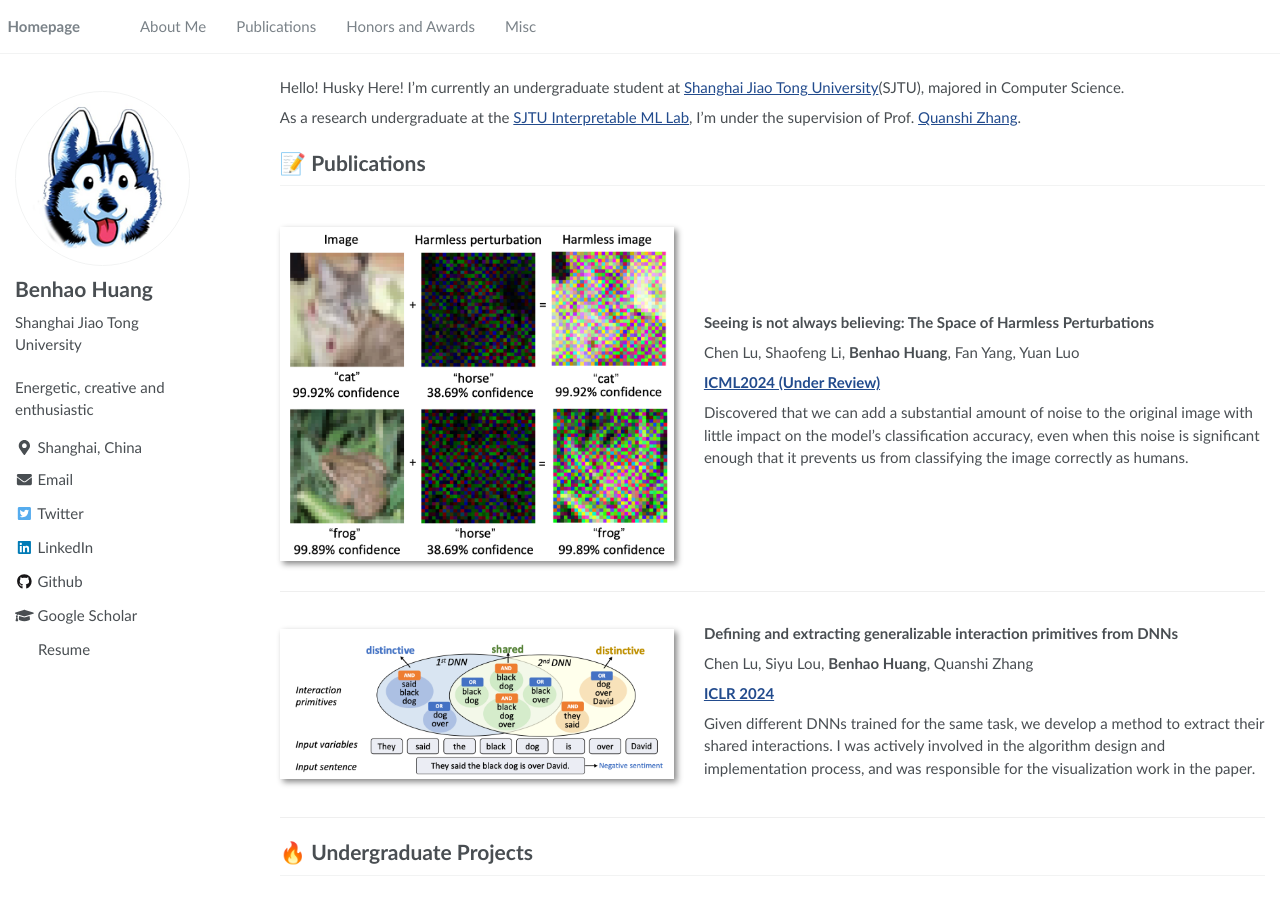
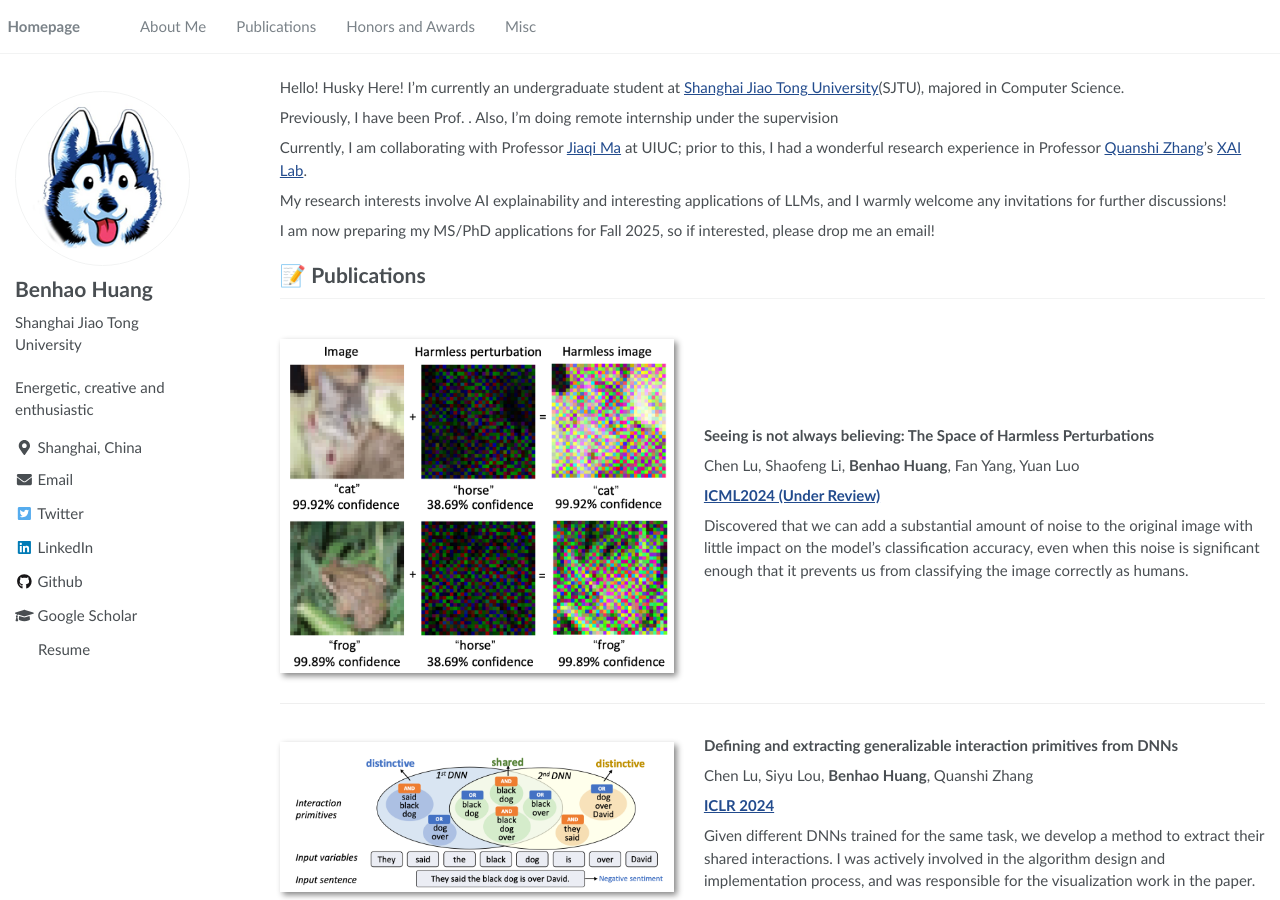
Before and after one commit to RayeRen/acad-homepage.github.io, a Jekyll site: the page built from _pages/about.md, in a window 1280 px wide and 900 px high. Built offline with Jekyll 4.4.1, drawn with Linux system fonts in a browser that asks for light colours; nearby versions of some CDN libraries; a style sheet for code colours, icons or effects is not loaded; some of the changed text lies outside the part shown.

Commit message:
Update about.md

```diff
--- a/_pages/about.md
+++ b/_pages/about.md
@@ -27,9 +27,14 @@
 
  Hello! Husky Here!  I'm currently an undergraduate student at [Shanghai Jiao Tong University](https://en.sjtu.edu.cn/)(SJTU), majored in Computer Science.
 
-As a research undergraduate at the  [SJTU Interpretable ML Lab](https://sjtu-xai-lab.github.io/), I'm under the supervision of Prof. [Quanshi Zhang](http://qszhang.com/).
+  Previously, I have been Prof. . Also, I'm doing remote internship under the supervision
 
 
+Currently, I am collaborating with Professor [Jiaqi Ma](https://jiaqima.github.io/) at UIUC; prior to this, I had a wonderful research experience in Professor [Quanshi Zhang](http://qszhang.com/)'s [XAI Lab](https://sjtu-xai-lab.github.io/).
+
+My research interests involve AI explainability and interesting applications of LLMs, and I warmly welcome any invitations for further discussions!
+
+I am now preparing my MS/PhD applications for Fall 2025, so if interested, please drop me an email!
 
 
 <!--My research interest includes neural machine translation and computer vision. I have published more than 100 papers at the top undergraduateational AI conferences with total <a href='https://scholar.google.com/citations?user=DhtAFkwAAAAJ'>google scholar citations <strong><span id='total_cit'>260000+</span></strong></a> (You can also use google scholar badge <a href='https://scholar.google.com/citations?user=DhtAFkwAAAAJ'><img src="https://img.shields.io/endpoint?url={{ url | url_encode }}&logo=Google%20Scholar&labelColor=f6f6f6&color=9cf&style=flat&label=citations"></a>).-->
@@ -145,6 +150,28 @@
 <div class="paper-box-right">
   <div class="paper-box-text">
     <p>
+    UIUC, TRAIS Team
+</p>
+
+
+    <p>Remote Research Internship, <em>2023.11 - current</em></p>
+
+    <p>Advisor: <a href="https://jiaqima.github.io/">Jiaqi Ma</a></p>
+  </div>
+<!--   <div class="paper-box-image">
+    <div>
+      <a href="https://mvig-rhos.com/">
+      <img src="images/rhos.jpg" alt="sym" width="80px" style="padding: 10px">
+      </a>
+    </div>
+  </div> -->
+</div>
+
+<br>
+
+<div class="paper-box-right">
+  <div class="paper-box-text">
+    <p>
     <a href="https://www.mvig.org/">Machine Vision and Intelligence Group</a>, <a href="https://mvig-rhos.com/">RHOS Team</a>
 </p>
 
```
